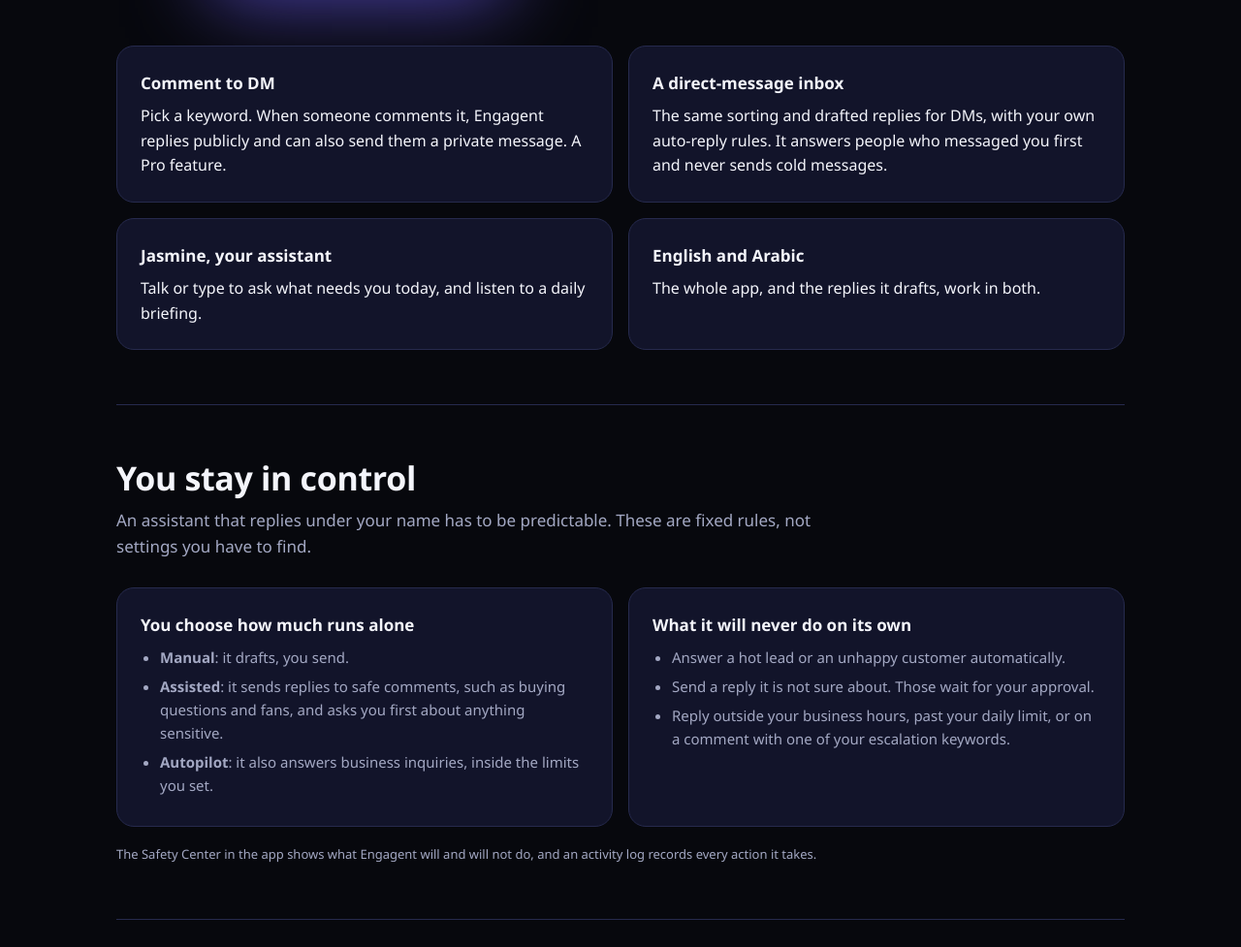
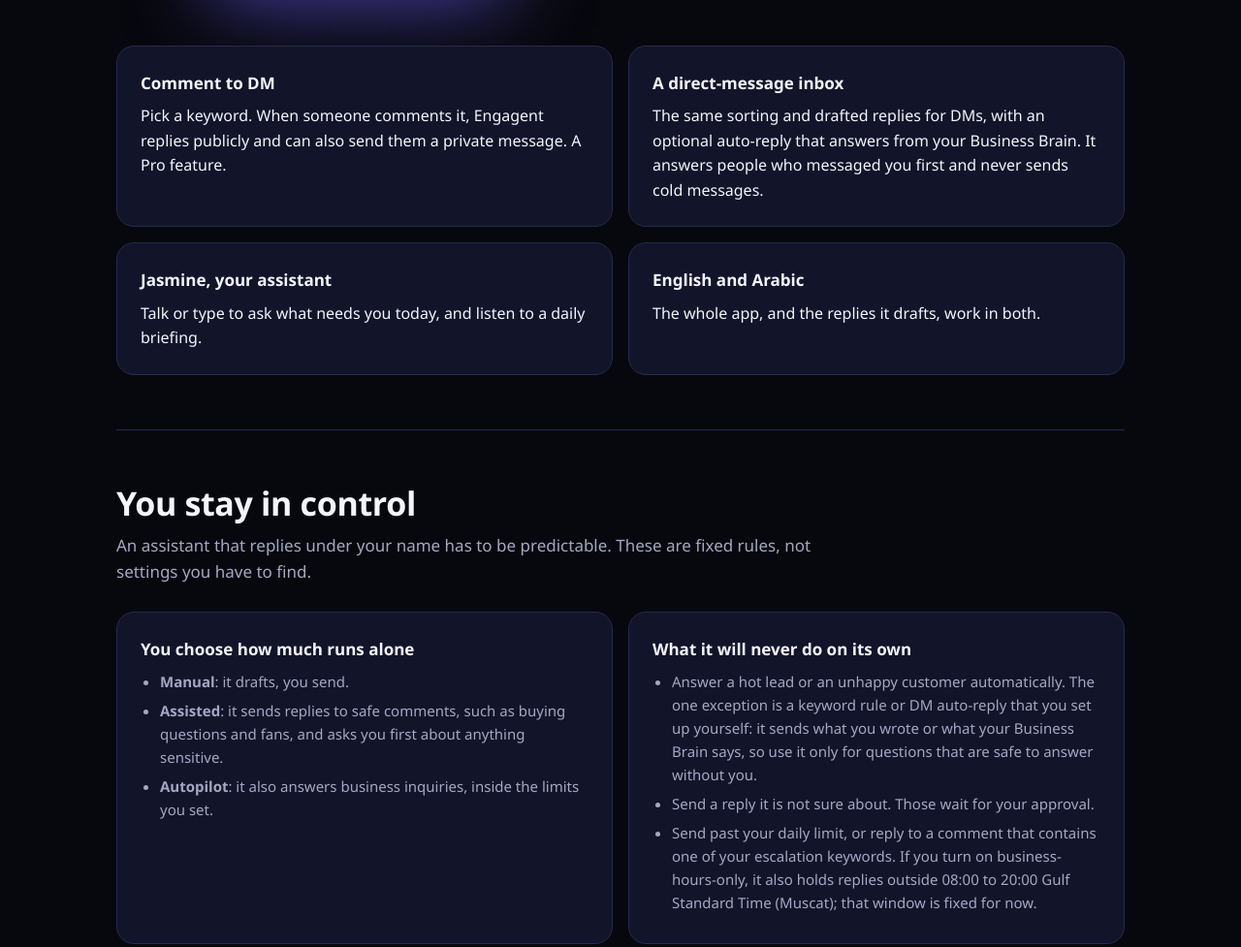
Before and after one commit to nalhamzy/engagent, a plain HTML site: page index.html in a window 1280 px wide. Shown: the part 4885-5862 px from the top of the page at 97% size. Drawn offline with Linux system fonts and the light colour scheme.

Commit message:
fix: correct four automation claims to match what the app does
Keyword rules and DM auto-reply are exceptions to the never-auto-answer rule,
business hours are a fixed 08:00-20:00 Muscat window, spam auto-hide is on by
default on trial and paid plans, and DM auto-reply is one switch, not rules.

Co-Authored-By: Claude Opus 5.5 <noreply@anthropic.com>

```diff
--- a/index.html
+++ b/index.html
@@ -150,7 +150,7 @@ footer a{margin-right:14px}
 
   <div class="two">
     <div class="card"><h3>Comment to DM</h3><p>Pick a keyword. When someone comments it, Engagent replies publicly and can also send them a private message. A Pro feature.</p></div>
-    <div class="card"><h3>A direct-message inbox</h3><p>The same sorting and drafted replies for DMs, with your own auto-reply rules. It answers people who messaged you first and never sends cold messages.</p></div>
+    <div class="card"><h3>A direct-message inbox</h3><p>The same sorting and drafted replies for DMs, with an optional auto-reply that answers from your Business Brain. It answers people who messaged you first and never sends cold messages.</p></div>
     <div class="card"><h3>Jasmine, your assistant</h3><p>Talk or type to ask what needs you today, and listen to a daily briefing.</p></div>
     <div class="card"><h3>English and Arabic</h3><p>The whole app, and the replies it drafts, work in both.</p></div>
   </div>
@@ -166,9 +166,9 @@ footer a{margin-right:14px}
       <li><b>Autopilot</b>: it also answers business inquiries, inside the limits you set.</li>
     </ul></div>
     <div class="card"><h3>What it will never do on its own</h3><ul>
-      <li>Answer a hot lead or an unhappy customer automatically.</li>
+      <li>Answer a hot lead or an unhappy customer automatically. The one exception is a keyword rule or DM auto-reply that you set up yourself: it sends what you wrote or what your Business Brain says, so use it only for questions that are safe to answer without you.</li>
       <li>Send a reply it is not sure about. Those wait for your approval.</li>
-      <li>Reply outside your business hours, past your daily limit, or on a comment with one of your escalation keywords.</li>
+      <li>Send past your daily limit, or reply to a comment that contains one of your escalation keywords. If you turn on business-hours-only, it also holds replies outside 08:00 to 20:00 Gulf Standard Time (Muscat); that window is fixed for now.</li>
     </ul></div>
   </div>
   <p class="fine" style="margin-top:18px">The Safety Center in the app shows what Engagent will and will not do, and an activity log records every action it takes.</p>
@@ -189,7 +189,7 @@ footer a{margin-right:14px}
   <div class="faq" style="margin-top:22px">
     <div><h3>Do I need a special Instagram account?</h3><p>A Business or Creator account. Switching from a personal account is free and takes a minute in Instagram&rsquo;s settings; the app walks you through it.</p></div>
     <div><h3>Do you get my password?</h3><p>No. You sign in on Instagram&rsquo;s own screen and Instagram gives Engagent limited access through its official API. You can remove that access from Instagram at any time.</p></div>
-    <div><h3>Will it post or change my account?</h3><p>No. It can read and reply to comments and messages, and hide or delete comments. Spam is hidden automatically only if you switch that on. It cannot publish posts.</p></div>
+    <div><h3>Will it post or change my account?</h3><p>No. It can read and reply to comments and messages, and hide or delete comments. On the trial and paid plans, spam that Engagent is confident about is hidden automatically; you can change this in the Brain tab. Starter never hides anything on its own. It cannot publish posts.</p></div>
     <div><h3>What happens to my data?</h3><p>See the <a href="privacy.html">privacy policy</a>. You can delete your account and data from inside the app, or from the <a href="data-deletion.html">data deletion page</a>.</p></div>
   </div>
 </section>
```
